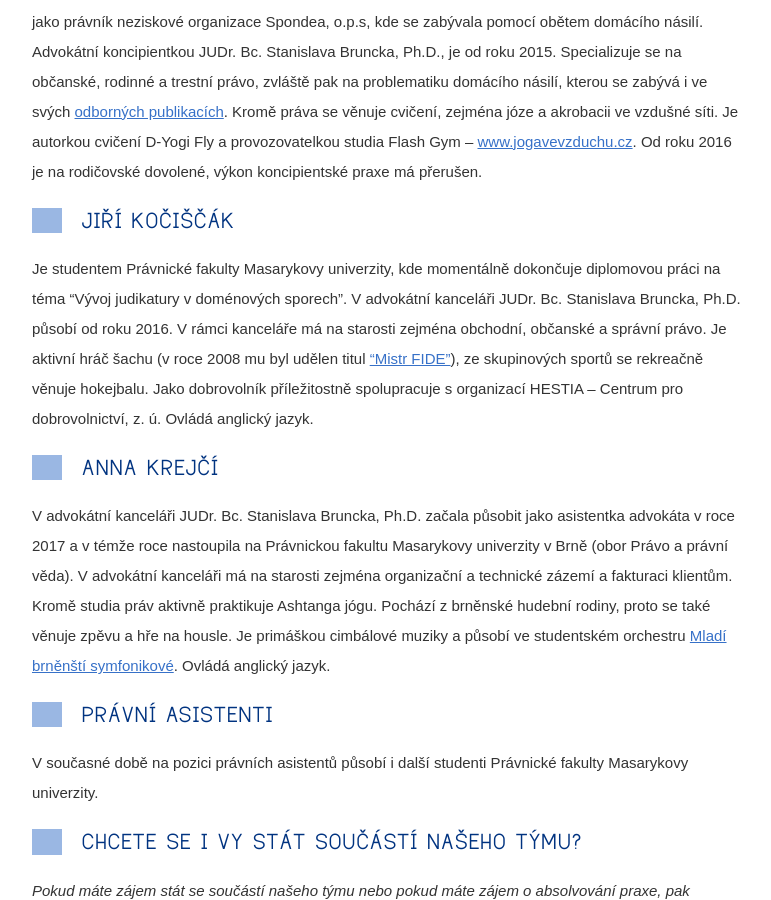
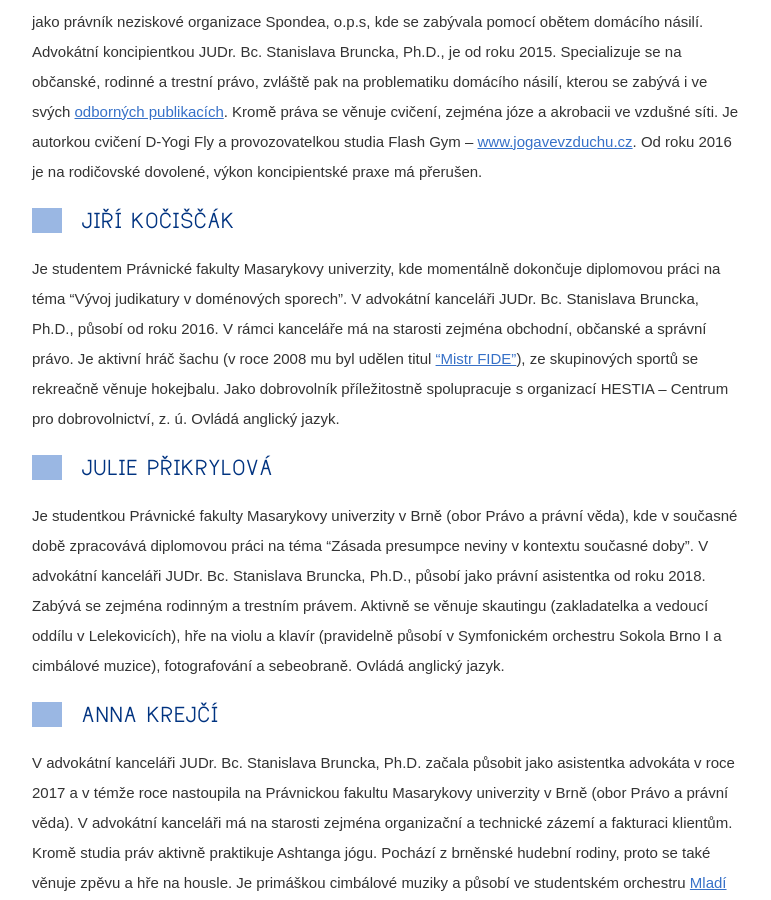
Before and after one commit to Pave91/bruncko-web, a Jekyll site: the page built from osoby-v-kancelari.md, in a window 1280 px wide and 900 px high, scrolled down 2065 px. Shown: the whole window, without its empty margins (38-809 px from the left). Built offline with Jekyll 4.4.1, drawn with Linux system fonts in a browser that asks for light colours; nearby versions of some CDN libraries.

Commit message:
Update osoby-v-kancelari.md

```diff
--- a/osoby-v-kancelari.md
+++ b/osoby-v-kancelari.md
@@ -42,8 +42,12 @@ Od roku 2016 je na rodičovské dovolené, výkon koncipientské praxe má přer
 
 
 ## Jiří Kočiščák
-Je studentem Právnické fakulty Masarykovy univerzity, kde momentálně dokončuje diplomovou práci na téma "Vývoj judikatury v doménových sporech". V advokátní kanceláři JUDr. Bc. Stanislava Bruncka, Ph.D. působí od roku 2016. V rámci kanceláře má na starosti zejména obchodní, občanské a správní právo.
+Je studentem Právnické fakulty Masarykovy univerzity, kde momentálně dokončuje diplomovou práci na téma "Vývoj judikatury v doménových sporech". V advokátní kanceláři JUDr. Bc. Stanislava Bruncka, Ph.D., působí od roku 2016. V rámci kanceláře má na starosti zejména obchodní, občanské a správní právo.
 Je aktivní hráč šachu (v roce 2008 mu byl udělen titul ["Mistr FIDE"](https://ratings.fide.com/topfed.phtml?ina=1&country=CZE)), ze skupinových sportů se rekreačně věnuje hokejbalu. Jako dobrovolník příležitostně spolupracuje s organizací HESTIA – Centrum pro dobrovolnictví, z. ú. Ovládá anglický jazyk.
+
+
+## Julie Přikrylová
+Je studentkou Právnické fakulty Masarykovy univerzity v Brně (obor Právo a právní věda), kde v současné době zpracovává diplomovou práci na téma "Zásada presumpce neviny v kontextu současné doby". V advokátní kanceláři JUDr. Bc. Stanislava Bruncka, Ph.D., působí jako právní asistentka od roku 2018. Zabývá se zejména rodinným a trestním právem. Aktivně se věnuje skautingu (zakladatelka a vedoucí oddílu v Lelekovicích), hře na violu a klavír (pravidelně působí v Symfonickém orchestru Sokola Brno I a cimbálové muzice), fotografování a sebeobraně. Ovládá anglický jazyk.
 
 
 ## Anna Krejčí
```
